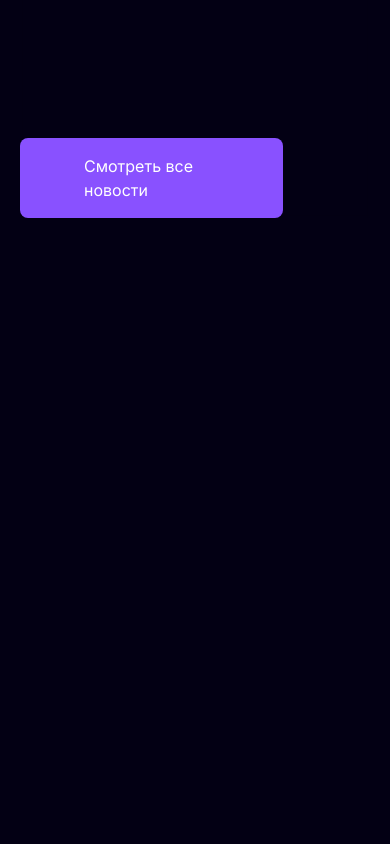
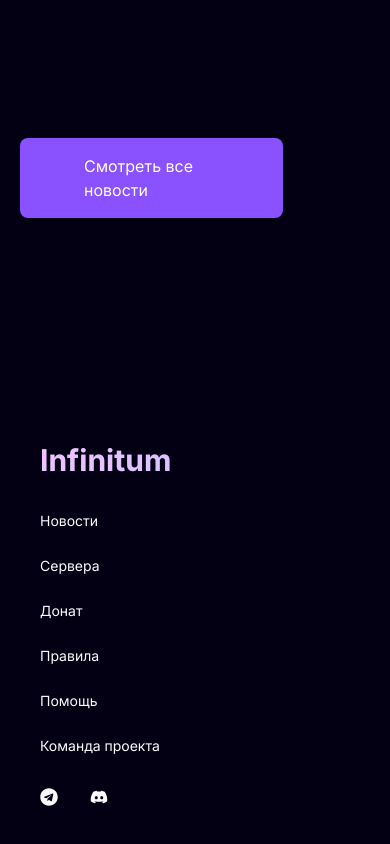
Before and after one commit to amazonooo/InfinitumWebsite, a Next.js app: page / in a window 390 px wide. Shown: the part 3302-4146 px from the top of the page. Before the commit the page ends 3520 px from the top, so only its background shows below. Built offline with nearby package versions, Linux system fonts and the light colour scheme; a web font is replaced by a local one.

Commit message:
add news page

```diff
--- a/src/app/page.tsx
+++ b/src/app/(site)/page.tsx
@@ -1,7 +1,8 @@
+import Footer from '@/components/layout/Footer'
 import Hero from '@/components/ui/hero/Hero'
 import MainInfo from '@/components/ui/main-info/MainInfo'
 
-export default function Home() {
+export default function HomePage() {
   return (
 		<main className='h-full w-full px-5 sm:px-10 flex flex-col'>
 			<div
@@ -13,6 +14,7 @@ export default function Home() {
 			>
 				<Hero />
 				<MainInfo />
+				<Footer />
 			</div>
 		</main>
 	)
--- a/src/app/globals.css
+++ b/src/app/globals.css
@@ -6,6 +6,14 @@
 html {
   scroll-behavior: smooth;
   color: #fff;
+}
+
+@font-face {
+  font-family: 'Space Mono';
+  src: url('/fonts/SpaceMono-Bold.ttf') format('woff2'),
+    url('/fonts/SpaceMono-Regular.ttf') format('woff');
+  font-weight: normal;
+  font-style: normal;
 }
 
 ::-webkit-scrollbar {
--- a/src/app/layout.tsx
+++ b/src/app/layout.tsx
@@ -4,6 +4,7 @@ import "./globals.css";
 import Header from '@/components/layout/Header'
 import { ThemeProvider } from '@/providers/theme-provider'
 import StarsCanvas from '@/components/ui/stars/Stars'
+import Footer from '@/components/layout/Footer'
 
 const inter = Inter({ subsets: ["latin"] });
 
--- /dev/null
+++ b/src/app/news/page.tsx
@@ -0,0 +1,17 @@
+import Footer from '@/components/layout/Footer'
+
+export default function NewsPage() {
+  return (
+		<div className='h-full w-full'>
+			<div
+				className='isolate z-[50]'
+				style={{
+					backdropFilter: 'blur(1.5px)',
+					transition: '0.45s cubic-bezier(0.6, 0.6, 0, 1) box-shadow',
+				}}
+			>
+				News Page
+			</div>
+		</div>
+	)
+}
--- /dev/null
+++ b/src/components/layout/Footer.tsx
@@ -0,0 +1,14 @@
+import { FC } from 'react'
+import FooterNav from '../ui/footer/FooterNav'
+
+const Footer: FC = () => {
+  return (
+		<footer
+			className='max-w-7xl w-full px-5 sm:px-10 xl:px-0 mx-auto overflow-x-clip pt-28 pb-10'
+		>
+			<FooterNav />
+		</footer>
+	)
+}
+
+export default Footer
--- /dev/null
+++ b/src/components/ui/footer/FooterNav.tsx
@@ -0,0 +1,45 @@
+'use client'
+
+import Link from 'next/link'
+import { FC } from 'react'
+import { FaDiscord, FaTelegram, FaTwitter } from 'react-icons/fa'
+
+const FooterNav: FC = () => {
+	return (
+		<nav className='flex flex-col md:justify-between md:items-center md:flex-row'>
+			<h1 className='Welcome-text font-bold text-3xl mb-8 md:mb-0 md:mr-52'>
+				Infinitum
+			</h1>
+			<ul className='flex flex-col md:flex-row gap-y-6 text-[14px] sm:text-base lg:text-lg md:text-[14px] font-normal md:items-center md:gap-x-8 md:mr-auto'>
+				<li>
+					<Link className='transition-colors duration-300 dark:text-neutral-50 text-neutral-600 dark:hover:text-neutral-400 hover:text-neutral-700 cursor-pointer' href={'#news'}>Новости</Link>
+				</li>
+				<li>
+					<Link className='transition-colors duration-300 dark:text-neutral-50 text-neutral-600 dark:hover:text-neutral-400 hover:text-neutral-700 cursor-pointer' href={'/'}>Сервера</Link>
+				</li>
+				<li>
+					<Link className='transition-colors duration-300 dark:text-neutral-50 text-neutral-600 dark:hover:text-neutral-400 hover:text-neutral-700 cursor-pointer' href={'/'}>Донат</Link>
+				</li>
+				<li>
+					<Link className='transition-colors duration-300 dark:text-neutral-50 text-neutral-600 dark:hover:text-neutral-400 hover:text-neutral-700 cursor-pointer' href={'/'}>Правила</Link>
+				</li>
+				<li>
+					<Link className='transition-colors duration-300 dark:text-neutral-50 text-neutral-600 dark:hover:text-neutral-400 hover:text-neutral-700 cursor-pointer' href={'/'}>Помощь</Link>
+				</li>
+				<li>
+					<Link className='transition-colors duration-300 dark:text-neutral-50 text-neutral-600 dark:hover:text-neutral-400 hover:text-neutral-700 cursor-pointer' href={'/'}>Команда проекта</Link>
+				</li>
+			</ul>
+			<ul className='mt-8 md:mt-0 flex gap-x-8'>
+				<li className='transition-colors duration-300 cursor-pointer text-lg dark:text-neutral-50 text-neutral-600 dark:hover:text-neutral-400 hover:text-neutral-700'>
+					<FaTelegram />
+				</li>
+				<li className='transition-colors duration-300 cursor-pointer text-lg dark:text-neutral-50 text-neutral-600 dark:hover:text-neutral-400 hover:text-neutral-700'>
+					<FaDiscord />
+				</li>
+			</ul>
+		</nav>
+	)
+}
+
+export default FooterNav
--- a/src/components/ui/main-info/news/News.tsx
+++ b/src/components/ui/main-info/news/News.tsx
@@ -1,15 +1,22 @@
 import { FC } from 'react'
 import Card from './Card'
 import Link from 'next/link'
+import { useRouter } from 'next/navigation'
 
 const News: FC = () => {
+	const router = useRouter()
+
+	const handleClick = () => {
+		router.push('/news')
+	}
+
   return (
 		<div className='flex flex-col justify-center items-center'>
 			<h1 className='text-center text-6xl font-semibold'>Новости</h1>
 			<div className='flex flex-wrap items-center justify-center space-x-24 space-y-12 mt-16'>
 				<Card />
 			</div>
-			<Link href={'/'} className='bg-[#8951ff] px-16 py-4 rounded-lg mt-12'>
+			<Link href={'/news'} onClick={handleClick} className='bg-[#8951ff] px-16 py-4 rounded-lg mt-12'>
 				Смотреть все новости
 			</Link>
 		</div>
```
Also changed, not shown: public/fonts/SpaceMono-Bold.ttf (added), public/fonts/SpaceMono-Regular.ttf (added).
